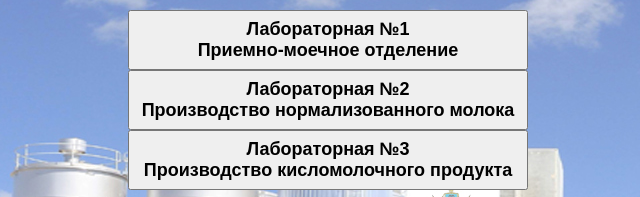
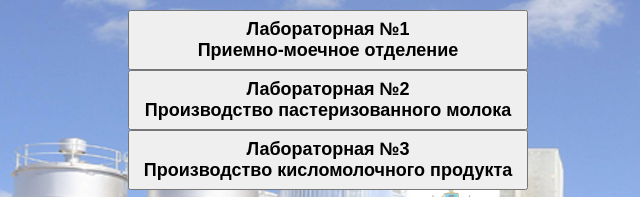
Before and after one commit to freyk3/diplom, a website: page views/dashboard.html in a window 1280 px wide. Shown: the part 188-385 px from the top of the page, 312-952 px from the left. Drawn offline with Linux system fonts and the light colour scheme.

Commit message:
finish him small fix

```diff
--- a/views/dashboard.html
+++ b/views/dashboard.html
@@ -9,7 +9,7 @@
 <img src="/images/logo_bez_fona.png" style="position: absolute; width: 200px">
 <div id="appBlock">
     <button class="dashButtons" onclick="goToFirst()">Лабораторная №1<br>Приемно-моечное отделение</button>
-    <button class="dashButtons" onclick="goToSecond()">Лабораторная №2<br>Производство нормализованного молока</button>
+    <button class="dashButtons" onclick="goToSecond()">Лабораторная №2<br>Производство пастеризованного молока</button>
     <button class="dashButtons" onclick="goToThird()" style="margin-bottom: 10px">Лабораторная №3<br>Производство кисломолочного продукта</button>
     <button class="dashButtons" onclick="reports()" style="margin-bottom: 20px">Отчеты</button>
 </div>
```
